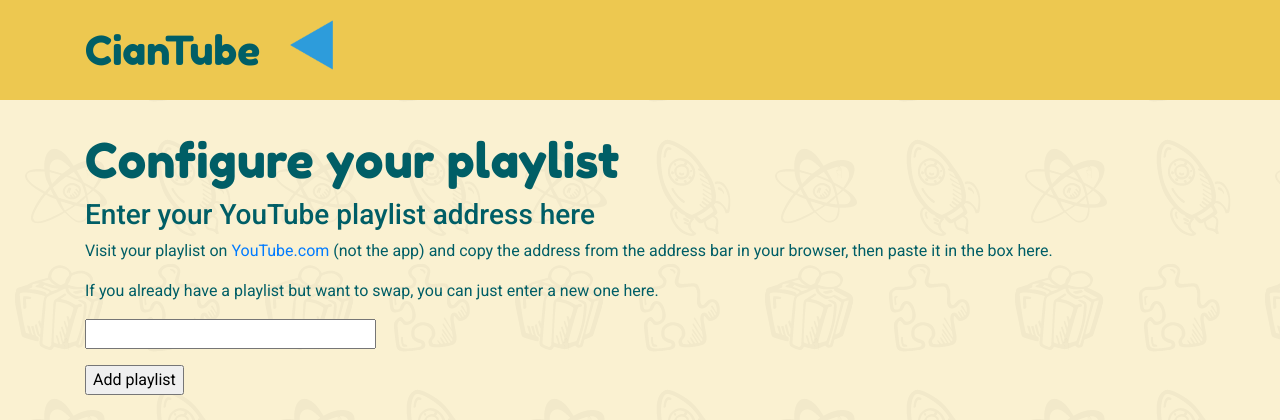
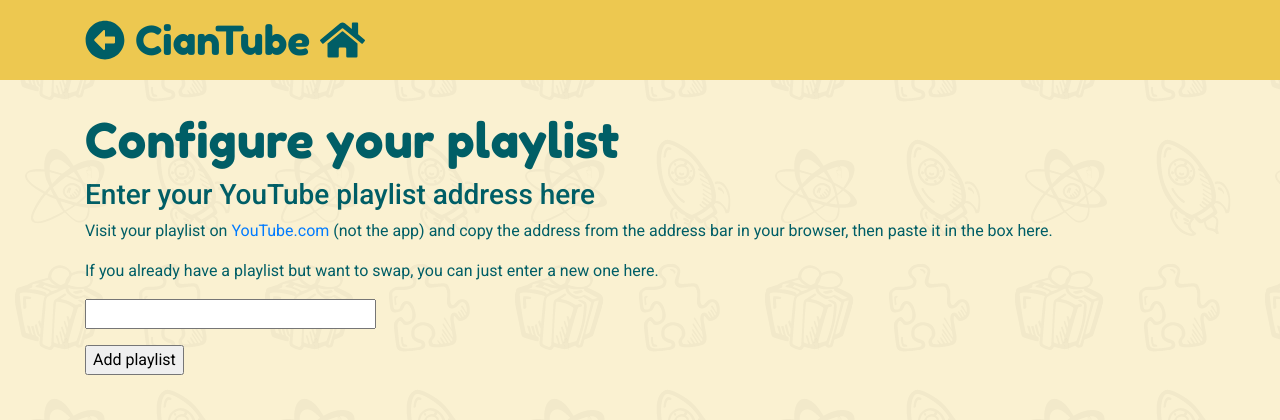
Before and after one commit to maryannh/ciantube, a Flask app: template templates/config.html in a window 1280 px wide. Shown: the top 420 px of the page. Run offline with Flask 2, Linux system fonts and the light colour scheme; the template is opened without the code that fills it: values that come from a table or form of the project are taken from there, others are empty; some libraries are stand-ins or nearby versions.

Commit message:
created tabbed persistent recommendations and updated navigation

```diff
--- a/app.py
+++ b/app.py
@@ -40,12 +40,12 @@ def page_not_found(e):
 def index():
     videos = list(db.videos.find({}).sort("video_id", -1))
     keen.add_event("view", {"page": "home"})
-    return render_template('home.html', videos=videos, user=user, playlist_url=playlist_url)
+    return render_template('home.html', videos=videos, playlist_url=playlist_url)
 
 @app.route('/recent')
 def recent():
     keen.add_event("view", { "page": "recent" })
-    recent_videolist = keen.select_unique("video_view", target_property="page", timeframe="this_7_days", filters=[{ "property_name": "_id", "operator": "ne", "property_value": user }])
+    recent_videolist = keen.select_unique("video_view", target_property="page", timeframe="this_7_days")
     return render_template('recent.html', recent_videolist=recent_videolist)
 
 @app.route('/dev/videos/<video>', methods=['GET'])
@@ -54,13 +54,13 @@ def video(video):
     search_term = tags +  " -" + video
     videos = search(search_term)
     amount_of_related_videos = len(videos)
-    random_videos_to_get = 6 - amount_of_related_videos
+    random_videos_to_get = 8 - amount_of_related_videos
     random_videos = db.videos.find().limit(random_videos_to_get)
     videos.append(random_videos)
     referring_url = request.headers.get("Referer")
-    keen.add_event("view", { "_id": user, "page": "video", "referrer": referring_url,})
-    keen.add_event("video_view", { "_id": user, "page": video, "referrer": referring_url,  })
-    return render_template('video.html', video=video, videos=videos, tags=tags, user=user)
+    keen.add_event("view", {"page": "video"})
+    keen.add_event("video_view", {"page": video })
+    return render_template('video.html', video=video, videos=videos, tags=tags)
 
 @app.route('/tags/<tag>', methods=['GET'])
 def tag(tag):
--- a/static/style.css
+++ b/static/style.css
@@ -33,16 +33,17 @@ body {
   line-height: 60px; /* Vertically center the text there */
 }
 
+li.nav-item img {
+    max-width: 150px;
+    height: auto;
+}
+
 
 nav {
   background-color: var(--light);
   margin-bottom: 2em;
 }
 
-nav.navbar .container {
-    margin-top: 0.75em;
-    margin-bottom: 0.75em;
-}
 
 a.logo {
     font-family: var(--header-font);
--- a/templates/layout.html
+++ b/templates/layout.html
@@ -39,24 +39,16 @@ window.cookieconsent.initialise({
 
 
     <nav class="navbar">
-        <div class="container">
-        <div class="row">
-    <div class="col">
-   <a href={{ url_for('index') }} class="logo">CianTube</a>
-    </div>
-    <div class="col">
- <span onclick="goBack()"><img src="../static/images/back.png" alt="Back" class="icon">
-    </div>
+    <div class="container">
+       <h1>
+           <span onclick="goBack()"><i class="fas fa-arrow-alt-circle-left"></i></span>
+         <a href={{ url_for('index') }}>CianTube</a>
+           <a href={{ url_for('index') }}><i class="fas fa-home"></i></a>
 
 
 
 
-
-
-
-
-
-            </div>
+      </h1>
     </div>
   </nav>
 
```
Also changed, not shown: templates/video.html (+44 -13 lines).
